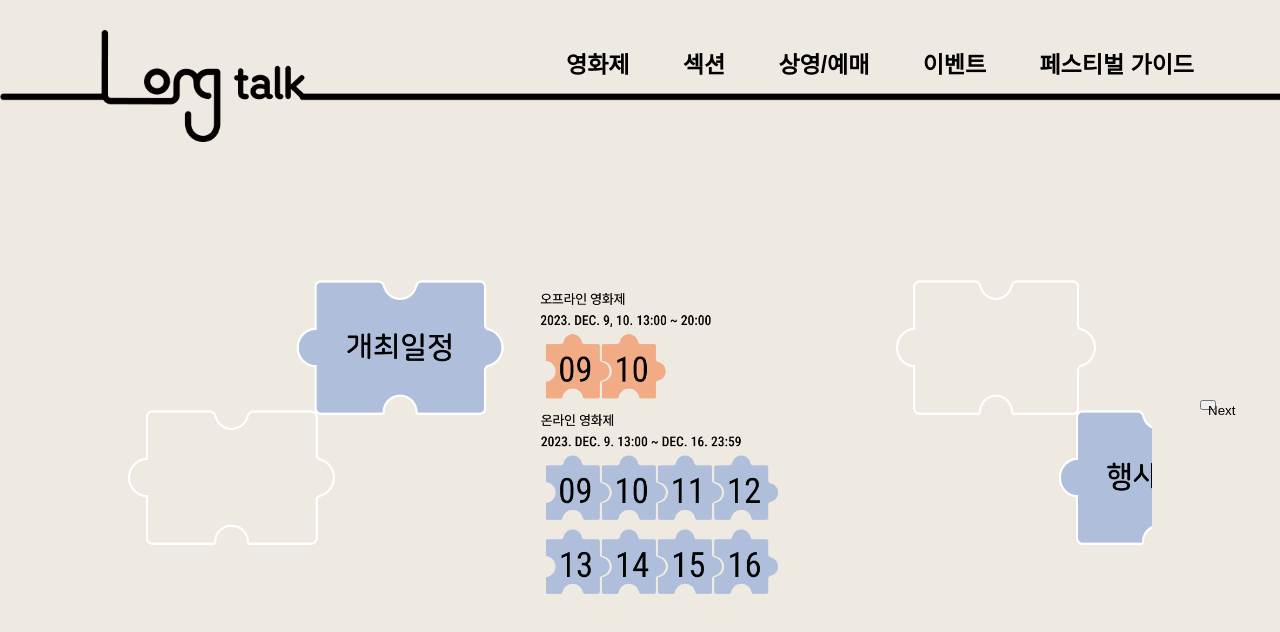
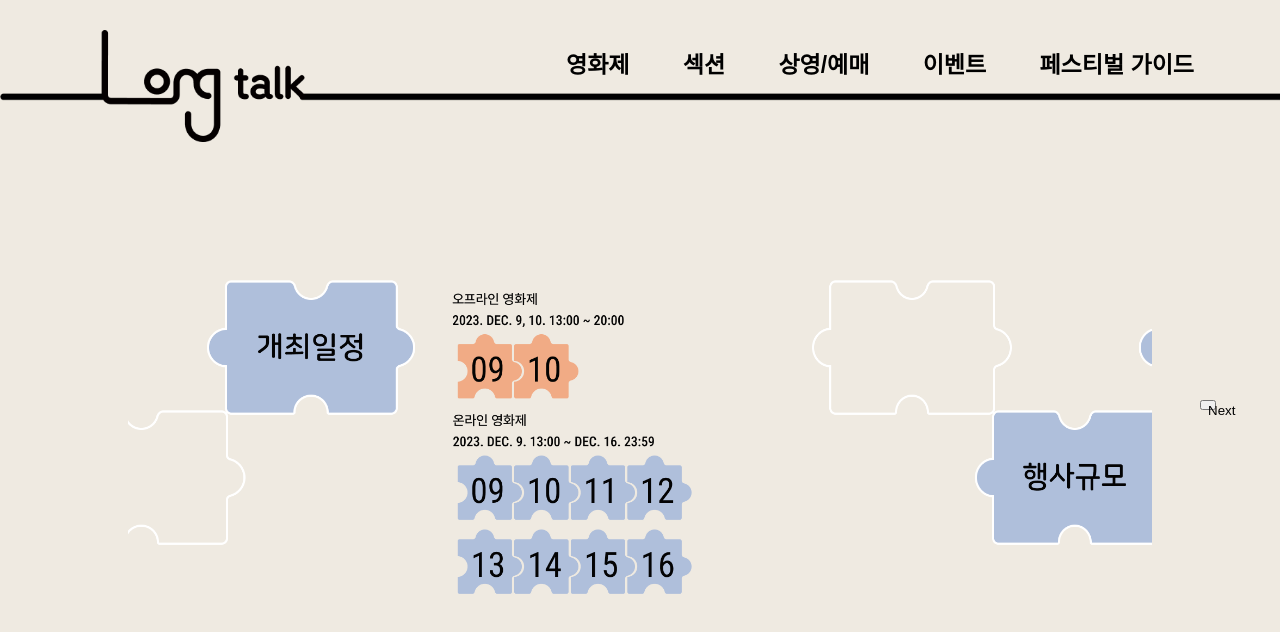
Before and after one commit to hmuri/LongTalk-FE, a React (Create React App) app in the folder longtalk/: page /holdInfo in a window 1280 px wide. Shown: the top 632 px of the page. Built offline with nearby package versions, Linux system fonts and the light colour scheme; a web font is replaced by a local one.

Commit message:
feat: 개최개요 페이지 완성

```diff
--- a/longtalk/src/page/HoldInfo.tsx
+++ b/longtalk/src/page/HoldInfo.tsx
@@ -27,10 +27,10 @@ const ImageContainer = styled.div<{ translateValue: number }>`
   transition: transform ease-out 0.3s;
 `;
 
-const Image = styled.img<{ marginRight: string }>`
+const Image = styled.img<{ marginRight: string; isMain: boolean }>`
   width: 100%;
   height: 100%;
-  margin-right: ${(props) => props.marginRight || "0%"};
+  margin-right: ${(props) => (props.isMain ? props.marginRight : "0%")};
 `;
 
 const Button = styled.button`
@@ -76,6 +76,7 @@ export default function HoldInfo() {
                 alt=""
                 key={index}
                 marginRight={marginRightValues[index] || "0%"}
+                isMain={index === currentIndex}
               />
             ))}
           </ImageContainer>
```
Also changed, not shown: longtalk/src/assets/image/HoldSlider/HoldInfo1.png.
